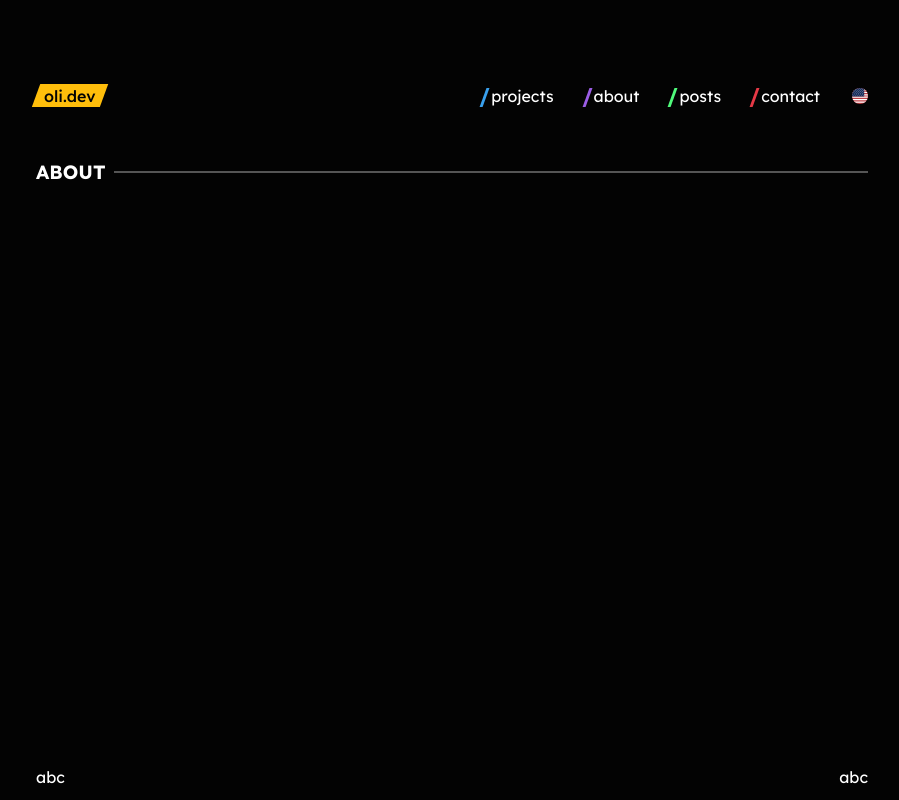
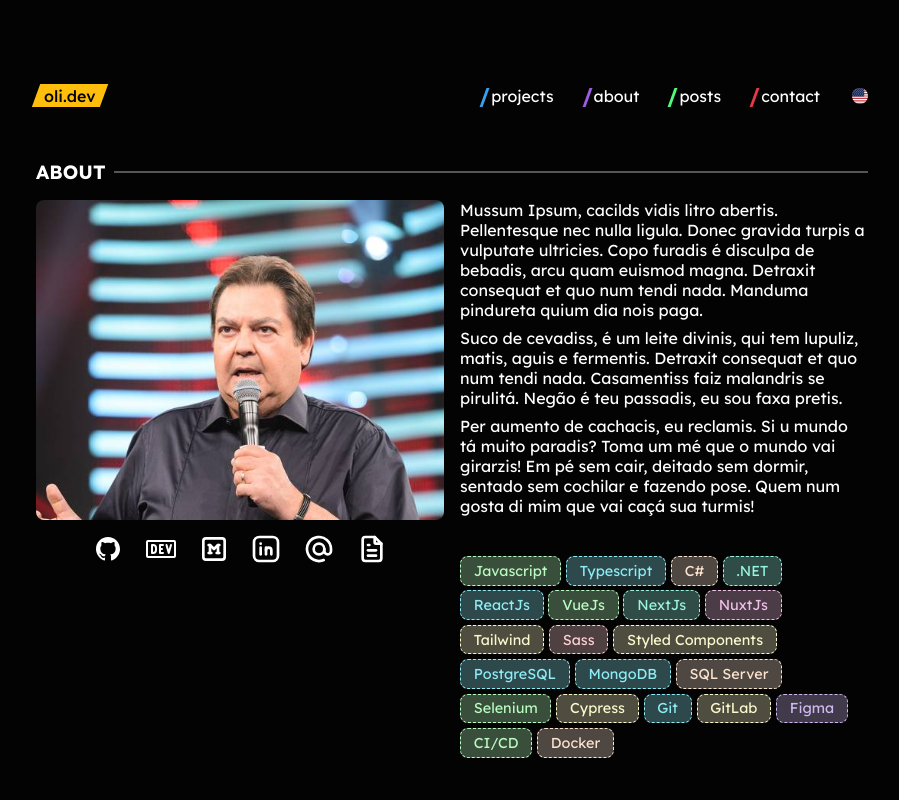
Before and after one commit to murilo-oli/portfolio, a React (Vite) app: page /me in a window 1280 px wide. Shown: the whole page, without its empty margins (188-1087 px from the left). Built offline with nearby package versions, Linux system fonts and the light colour scheme.

Commit message:
🚧 Styling about page

```diff
--- a/src/pages/About.tsx
+++ b/src/pages/About.tsx
@@ -1,28 +1,109 @@
 import styled from "styled-components";
 import Title from "../components/Title";
+import Socials from "../components/Socials";
+import colors from "../styles/colors";
+import ProfilePhoto from '../assets/images/placeholder.jpg';
+type TechColor = {
+    basecolor: string
+}
 
 export default function About() {
+    const techs = [
+        "Javascript", "Typescript", "C#", ".NET", "ReactJs", "VueJs",
+        "NextJs", "NuxtJs", "Tailwind", "Sass", "Styled Components",
+        "PostgreSQL", "MongoDB", "SQL Server", "Selenium", "Cypress",
+        "Git", "GitLab", "Figma", "CI/CD", "Docker"
+    ];
+
     return (
-        <>
-            <Title title="titles.me"/>
-            <AboutContainer>
-                <section>
-                    <p>abc</p>
-                </section>
-                <section>
-                    <p>abc</p>
-                </section>
-            </AboutContainer>
-        </>
+        <AboutContainer>
+            <Title title="titles.me" />
+            <AboutContent>
+                <PhotoContent>
+                    <img src={ProfilePhoto} alt="Me" />
+                    <Socials />
+                </PhotoContent>
+                <InfosContent>
+                    <section>
+                        <p>Mussum Ipsum, cacilds vidis litro abertis. Pellentesque nec nulla ligula. Donec gravida turpis a vulputate ultricies. Copo furadis é disculpa de bebadis, arcu quam euismod magna. Detraxit consequat et quo num tendi nada. Manduma pindureta quium dia nois paga.</p>
+                        <p>Suco de cevadiss, é um leite divinis, qui tem lupuliz, matis, aguis e fermentis. Detraxit consequat et quo num tendi nada. Casamentiss faiz malandris se pirulitá. Negão é teu passadis, eu sou faxa pretis.</p>
+                        <p>Per aumento de cachacis, eu reclamis. Si u mundo tá muito paradis? Toma um mé que o mundo vai girarzis! Em pé sem cair, deitado sem dormir, sentado sem cochilar e fazendo pose. Quem num gosta di mim que vai caçá sua turmis!</p>
+                    </section>
+                    <TechContainer>
+                        {techs.map((t, idx) => {
+
+                            //const baseColor = colors.techColors[idx % colors.techColors.length];
+                            const basecolor = colors.techColors[Math.floor(Math.random() * colors.techColors.length)];
+
+                            return (
+                                <Techs key={idx} basecolor={basecolor}>{t}</Techs>
+                            )
+                        })}
+                    </TechContainer>
+                </InfosContent>
+            </AboutContent>
+        </AboutContainer>
     );
 }
 
 const AboutContainer = styled.section`
+    height: 80%;
+`;
+
+const AboutContent = styled.section`
     display: flex;
     flex-direction: row;
     align-items: flex-start;
     justify-content: space-between;
-    column-gap:2rem;
-    padding: 0.8rem 0;
+    column-gap:1rem;
     height:100%;
+
+    & > section{
+        width:100%;
+        padding-top:1rem;
+    }
 `;
+
+const PhotoContent = styled.section`
+    display: flex;
+    flex-direction: column;
+    align-items: center;
+    justify-content: flex-start;
+    column-gap: 0.5rem;
+    height:100%;
+
+    & img{
+        height: 20rem;
+        width: 100%;
+        object-fit: cover;
+        object-position:top;
+        border-radius: 0.5rem;
+    }
+`;
+
+const InfosContent = styled.section`
+    display: flex;
+    flex-direction: column;
+    row-gap:2rem;
+    height:100%;
+    & section p{
+        padding-bottom: 0.5rem;
+    }
+`;
+
+const TechContainer = styled.section`
+    display: flex;
+    flex-direction: row;
+    flex-wrap: wrap;
+    column-gap: 0.3rem;
+    row-gap: 0.3rem;
+`;
+
+const Techs = styled.span<TechColor>`
+    background-color:${props => props.basecolor}4D;
+    color: ${props => props.basecolor};
+    border: 1px solid ${props => props.basecolor};
+    border-radius: 0.5rem;
+    border-style: dashed;
+    padding: 0.3rem 0.8rem;
+`;
--- a/src/styles/colors.ts
+++ b/src/styles/colors.ts
@@ -7,5 +7,7 @@
     blog: "#50fa7b",
     proj: "#39A0ED",
     contact: "#e63946",
-    bgGradient: "radial-gradient(circle, #080808 90%, #070030 100%)"
+    bgGradient: "radial-gradient(circle, #080808 90%, #070030 100%)",
+    techColors:["#fbf8cc", "#FDE4CF", "#FFCFD2", "#F1C0E8", "#CFBAF0", "#A3C4F3", "#90DBF4", "#8EECF5", "#98F5E1", "#B9FBC0"]
 }
+//techColors:["#FF8383", "#FFF574", "#A1D6CB", "#A19AD3"]
```
Also changed, not shown: src/assets/images/placeholder.jpg (added).
